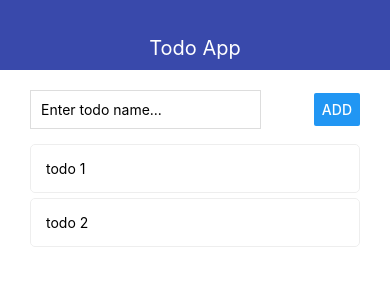
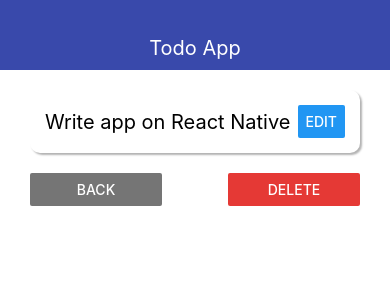
Before and after one commit to aesarantsev/ReactNative-TodoApp, a React Native app: screen / in a window 390 px wide. Shown: the top 300 px of the page. Built offline with nearby package versions, Linux system fonts and the light colour scheme.

Commit message:
feature(delete items) add delete items

```diff
--- a/App.js
+++ b/App.js
@@ -1,13 +1,13 @@
 import React, { useState } from "react";
-import { StyleSheet, Text, View, FlatList } from "react-native";
+import { StyleSheet, Text, View, Alert } from "react-native";
 import { Navbar } from "./src/components/Navbar";
 import { MainScreen } from "./src/screens/MainScreen";
 import { TodoScreen } from "./src/screens/TodoScreen";
 
 export default function App() {
-  const [todoId, setTodoId] = useState(null);
+  const [todoId, setTodoId] = useState("1");
   const [todos, setTodos] = useState([
-    { id: "1", title: "todo 1" },
+    { id: "1", title: "Write app on React Native" },
     { id: "2", title: "todo 2" }
   ]);
 
@@ -22,7 +22,27 @@
   };
 
   const removeTodo = id => {
-    setTodos(prev => prev.filter(todo => todo.id != id));
+    const todo = todos.find(t => t.id === id);
+    // Works on both Android and iOS
+    Alert.alert(
+      "Delet todo",
+      `Do you seriously want to remove the "${todo.title}"? `,
+      [
+        {
+          text: "Cancel",
+          style: "cancel"
+        },
+        {
+          text: "Delete",
+          style: "destructive",
+          onPress: () => {
+            setTodoId(null);
+            setTodos(prev => prev.filter(todo => todo.id != id));
+          }
+        }
+      ],
+      { cancelable: true }
+    );
   };
 
   let content = (
@@ -42,6 +62,7 @@
           setTodoId(null);
         }}
         todo={selectedTodo}
+        onRemove = {removeTodo}
       />
     );
   }
--- a/src/components/Navbar.js
+++ b/src/components/Navbar.js
@@ -1,7 +1,8 @@
 import React from "react";
 import { View, Text, StyleSheet } from "react-native";
+import { THEME } from "../theme";
 
-export const Navbar = ({title}) => {
+export const Navbar = ({ title }) => {
   return (
     <View style={styles.navbar}>
       <Text style={styles.text}>{title}</Text>
@@ -14,7 +15,7 @@
     height: 70,
     alignItems: "center",
     justifyContent: "flex-end",
-    backgroundColor: "#3949ab"
+    backgroundColor: THEME.MAIN_COLOR
   },
   text: {
     marginBottom: 10,
--- /dev/null
+++ b/src/components/ui/AppCard.js
@@ -0,0 +1,22 @@
+import React from "react";
+import { StyleSheet, View } from "react-native";
+
+export const AppCard = props => (
+  <View style={ {...styles.default, ...props.style} }>{props.children}</View>
+);
+
+const styles = StyleSheet.create({
+  default: {
+    padding: 20,
+    flexDirection: "row",
+    justifyContent: "space-between",
+    alignItems: "center",
+    shadowColor: "#000",
+    shadowRadius: 2,
+    shadowOpacity: 0.3,
+    shadowOffset: { width: 2, height: 2 },
+    elevation:8,
+    backgroundColor: "#fff",
+    borderRadius: 10
+  }
+});
--- a/src/screens/TodoScreen.js
+++ b/src/screens/TodoScreen.js
@@ -1,13 +1,48 @@
 import React from "react";
 import { StyleSheet, View, Text, Button } from "react-native";
+import { AppCard } from "../components/ui/AppCard";
 
-export const TodoScreen = ({ todo, goBack }) => {
+import { THEME } from "../theme";
+export const TodoScreen = ({ todo, goBack, onRemove }) => {
   return (
     <View>
-      <Text>{todo.title}</Text>
-      <Button title="Back" onPress={goBack} />
+      <AppCard style={styles.card}>
+        <Text style={styles.title}>{todo.title}</Text>
+        <Button title="Edit" />
+      </AppCard>
+
+      <View style={styles.buttons}>
+        <View style={styles.button}>
+          <Button title="Back" onPress={goBack} color={THEME.GREY_COLOR} />
+        </View>
+
+        <View style={styles.button}>
+          <Button
+            title="Delete"
+            onPress={() => {
+              onRemove(todo.id);
+            }}
+            color={THEME.DANGER_COLOR}
+          />
+        </View>
+      </View>
     </View>
   );
 };
 
-const styles = StyleSheet.create({});
+const styles = StyleSheet.create({
+  buttons: {
+    flexDirection: "row",
+    justifyContent: "space-between"
+  },
+  card: {
+    marginBottom: 20,
+    padding: 15
+  },
+  button: {
+    width: "40%"
+  },
+  title: {
+    fontSize: 20
+  }
+});
--- /dev/null
+++ b/src/theme.js
@@ -0,0 +1,5 @@
+export const THEME = {
+  DANGER_COLOR: "#e53935",
+  GREY_COLOR: "#757575",
+  MAIN_COLOR: "#3949ab"
+};
```
